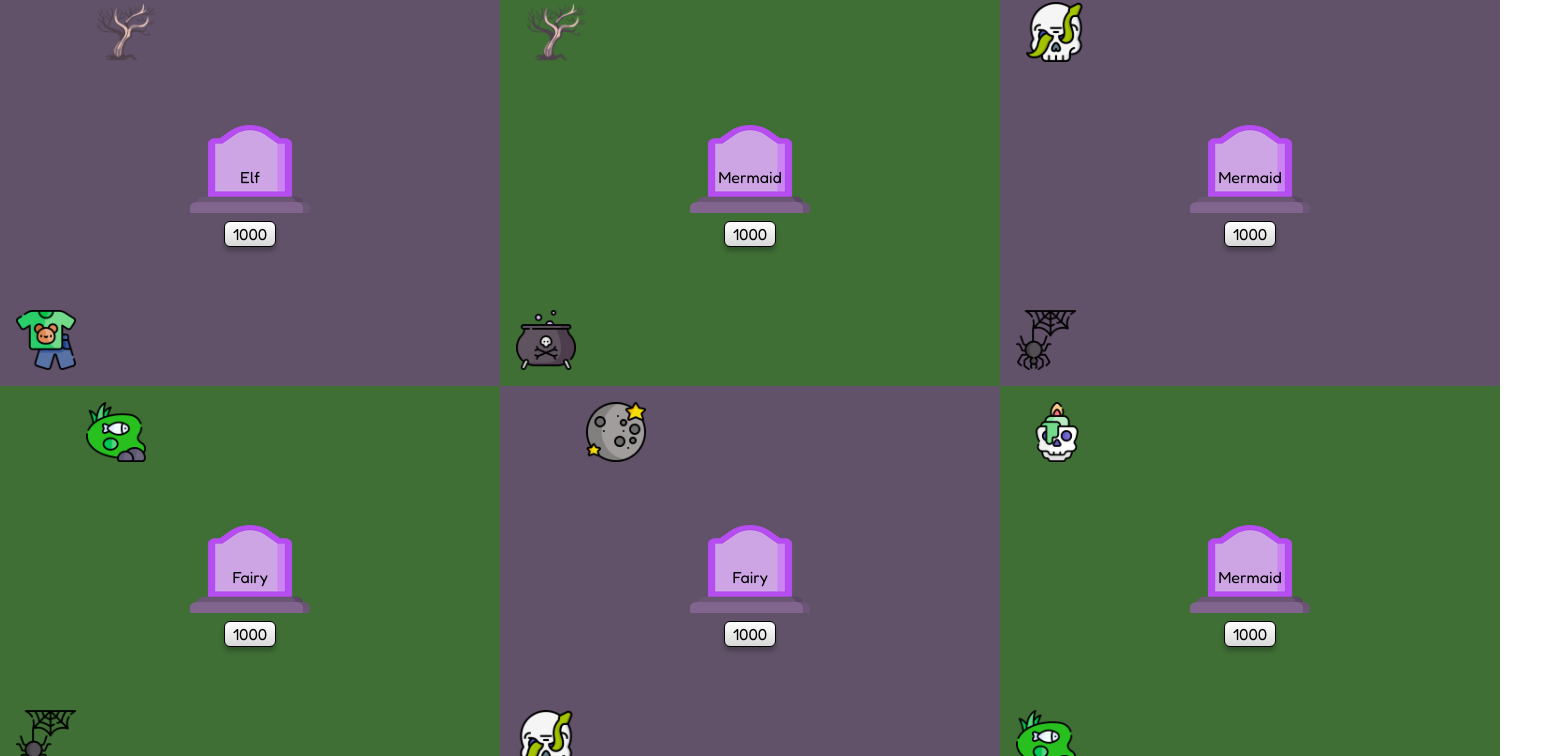
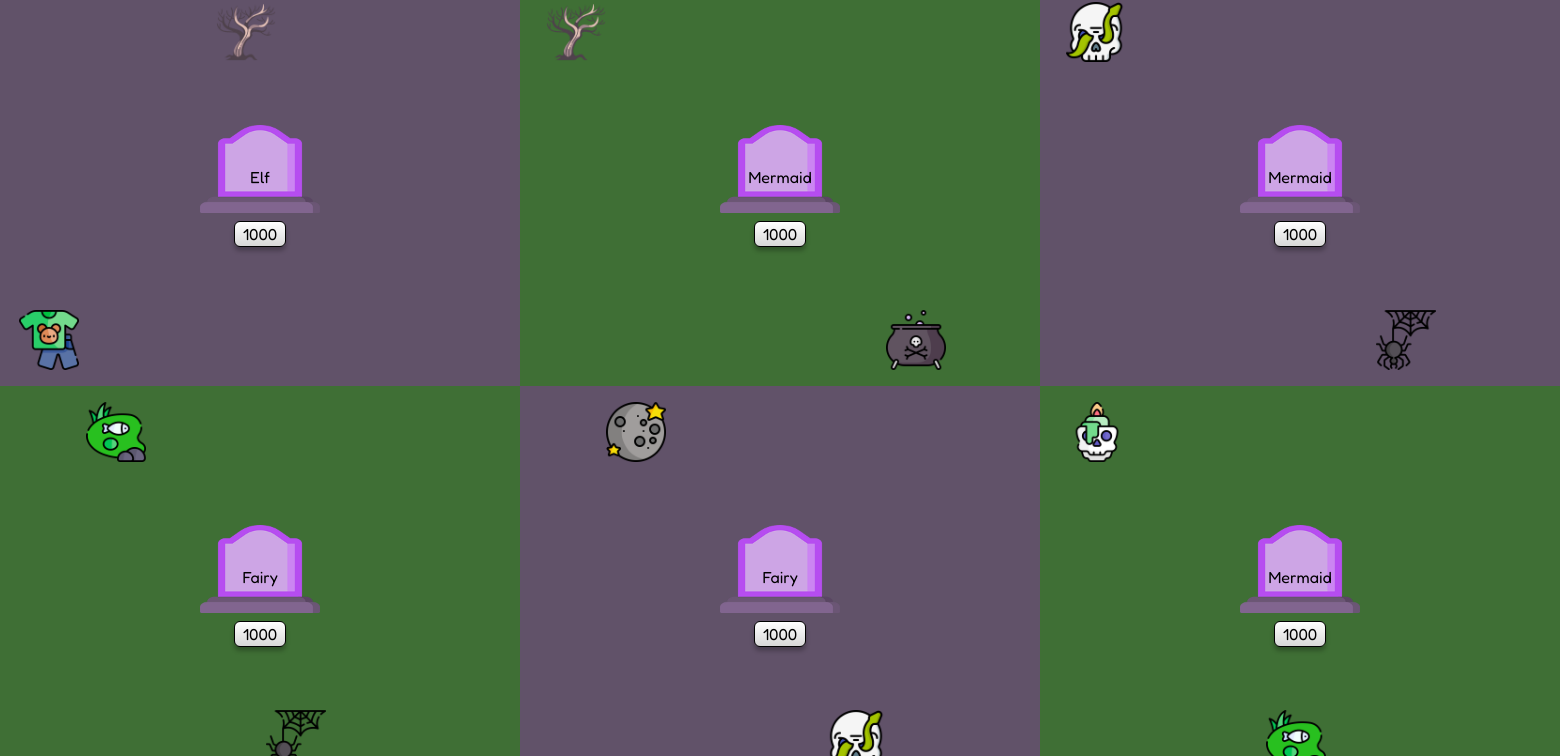
Before and after one commit to WildCodeSchool/2024-12-orleans-cda-project3-team-a, a React (Vite) app in the folder packages/frontend/web/: page /Shadow in a window 1280 px wide. Shown: the part 14-770 px from the top of the page, 1560 px wide, since content can reach past the window. Built offline with nearby package versions, Linux system fonts and the light colour scheme; no server answers.

Commit message:
image ok, taille enclots a verifié

```diff
--- a/packages/frontend/web/src/components/enclosure.tsx
+++ b/packages/frontend/web/src/components/enclosure.tsx
@@ -44,7 +44,7 @@ export default function Enclosure({
 
   return (
     <div
-      className={`flex h-[50vh] w-[500px] flex-col justify-between p-4 ${bgColor}`}
+      className={`flex h-[50vh] min-w-[520px] flex-col justify-between p-4 ${bgColor}`}
     >
       <img
         style={{ left: `${positionDeco1}px` }}
@@ -69,7 +69,8 @@ export default function Enclosure({
         <ButtonBuy>{lockedCreature ? price : nmbrCreature}</ButtonBuy>
       </div>
       <img
-        className={`relative left-${positionDeco2} w-15`}
+        style={{ left: `${positionDeco2}px` }}
+        className={`relative w-15`}
         src={srcImgDeco2}
         alt=''
       />
--- a/packages/frontend/web/src/pages/world-fairy.tsx
+++ b/packages/frontend/web/src/pages/world-fairy.tsx
@@ -7,7 +7,7 @@ import locked from '../assets/images/fairy-zone/sign.png';
 
 export default function fairy() {
   return (
-    <div className='grid-col-2 grid w-[1600px]'>
+    <div className='grid-col-2 grid max-w-[1600px]'>
       <div className='flex flex-row'>
         <Enclosure
           bgColor='bg-fairy-green'
@@ -18,8 +18,8 @@ export default function fairy() {
           srcLockedCreature={locked}
           nmbrCreature={1}
           name={'Elf'}
-          positionDeco1={200}
-          positionDeco2={70}
+          positionDeco1={300}
+          positionDeco2={400}
         />
         <Enclosure
           bgColor='bg-fairy-blue'
@@ -30,7 +30,7 @@ export default function fairy() {
           srcLockedCreature={locked}
           nmbrCreature={1}
           name={'Mermaid'}
-          positionDeco1={10}
+          positionDeco1={200}
           positionDeco2={100}
         />
       </div>
--- a/packages/frontend/web/src/pages/world-shadow.tsx
+++ b/packages/frontend/web/src/pages/world-shadow.tsx
@@ -29,8 +29,8 @@ export default function shadow() {
           srcLockedCreature={Sign}
           nmbrCreature={1}
           name={'Elf'}
-          positionDeco1={80}
-          positionDeco2={30}
+          positionDeco1={200}
+          positionDeco2={3}
         />
         <Enclosure
           bgColor='bg-shadow-green'
@@ -42,7 +42,7 @@ export default function shadow() {
           nmbrCreature={1}
           name={'Mermaid'}
           positionDeco1={10}
-          positionDeco2={100}
+          positionDeco2={350}
         />
         <Enclosure
           bgColor='bg-shadow-purple'
@@ -54,7 +54,7 @@ export default function shadow() {
           nmbrCreature={1}
           name={'Mermaid'}
           positionDeco1={10}
-          positionDeco2={100}
+          positionDeco2={320}
         />
       </div>
       <div className='flex flex-row'>
@@ -68,7 +68,7 @@ export default function shadow() {
           nmbrCreature={1}
           name={'Fairy'}
           positionDeco1={70}
-          positionDeco2={150}
+          positionDeco2={250}
         />{' '}
         <Enclosure
           bgColor='bg-shadow-purple'
@@ -80,7 +80,7 @@ export default function shadow() {
           nmbrCreature={1}
           name={'Fairy'}
           positionDeco1={70}
-          positionDeco2={20}
+          positionDeco2={290}
         />{' '}
         <Enclosure
           bgColor='bg-shadow-green'
@@ -92,7 +92,7 @@ export default function shadow() {
           nmbrCreature={100}
           name={'Mermaid'}
           positionDeco1={11}
-          positionDeco2={90}
+          positionDeco2={210}
         />
       </div>
     </div>
```
Also changed, not shown: packages/frontend/web/src/assets/images/winged-zone/volcano.png (added).
